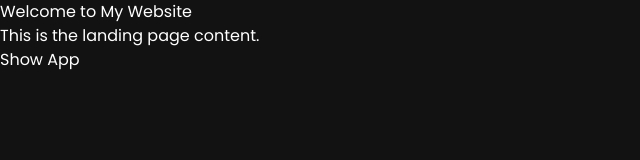
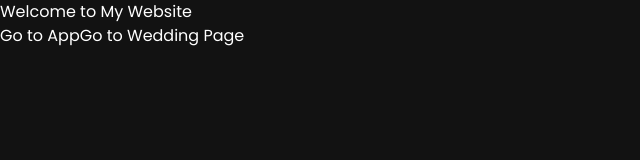
Before and after one commit to LucidApparition/LucidApparition.github.io, a React (Vite) app: page / in a window 1280 px wide. Shown: the top 160 px of the page, without its empty margins (0-640 px from the left). Built offline with nearby package versions, Linux system fonts and the light colour scheme.

Commit message:
Added basic wedding page with landing page links

```diff
--- a/package.json
+++ b/package.json
@@ -18,6 +18,7 @@
     "framer-motion": "^10.12.22",
     "maath": "^0.7.0",
     "react": "^18.2.0",
+    "react-bootstrap": "^2.9.0",
     "react-dom": "^18.2.0",
     "react-parallax-tilt": "^1.7.153",
     "react-router-dom": "^6.15.0",
--- /dev/null
+++ b/src/WeddingPage.jsx
@@ -0,0 +1,19 @@
+// WeddingPage.js
+import React from 'react';
+import { Container, Row, Col, Button } from 'react-bootstrap';
+
+const WeddingPage = () => {
+  return (
+    <div className="bg-[#7001FF]">
+      <Container>
+        <Row>
+          <Col>
+            This is my wedding page
+          </Col>
+        </Row>
+      </Container>
+    </div>
+  );
+};
+
+export default WeddingPage;
--- a/src/components/LandingPage.jsx
+++ b/src/components/LandingPage.jsx
@@ -1,13 +1,15 @@
-import React from "react";
+// LandingPage.jsx
+import React from 'react';
+import Button from 'react-bootstrap/Button';
 
-function LandingPage({ onShowApp }) {
-    return (
-      <div className="landing-page">
-        <h1>Welcome to My Website</h1>
-        <p>This is the landing page content.</p>
-        <button onClick={onShowApp}>Show App</button>
-      </div>
-    );
-  }
+const LandingPage = ({ onShowApp, onShowWeddingPage }) => {
+  return (
+    <div>
+      <h1>Welcome to My Website</h1>
+      <Button variant="primary" onClick={onShowApp}>Go to App</Button>
+      <Button variant="secondary" onClick={onShowWeddingPage}>Go to Wedding Page</Button>
+    </div>
+  );
+};
 
 export default LandingPage;
--- a/src/components/index.js
+++ b/src/components/index.js
@@ -8,6 +8,7 @@ import Works from './Works';
 import Feedbacks from './Feedbacks';
 import Contact from './Contact';
 import LandingPage from './LandingPage';
+
 
 export {
   Hero,
--- a/src/main.jsx
+++ b/src/main.jsx
@@ -2,18 +2,25 @@ import React, { useState } from 'react';
 import ReactDOM from 'react-dom/client';
 import LandingPage from './components/LandingPage.jsx'
 import App from './App.jsx'
+import WeddingPage from './WeddingPage.jsx';
 import './index.css'
 
 
 function Main() {
   const [showApp, setShowApp] = useState(false);
+  const [showWeddingPage, setShowWeddingPage] = useState(false);
 
   return (
     <React.StrictMode>
       {showApp ? (
         <App />
+      ) : showWeddingPage ? (
+        <WeddingPage />
       ) : (
-        <LandingPage onShowApp={() => setShowApp(true)} />
+        <LandingPage
+          onShowApp={() => setShowApp(true)}
+          onShowWeddingPage={() => setShowWeddingPage(true)}
+        />
       )}
     </React.StrictMode>
   );
```
Also changed, not shown: 1 other file (tests, documents, lock files or other folders).
